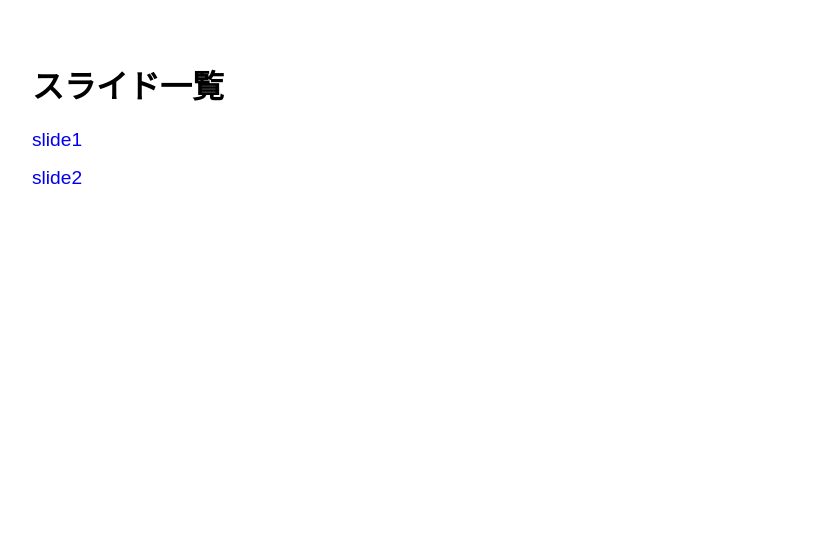
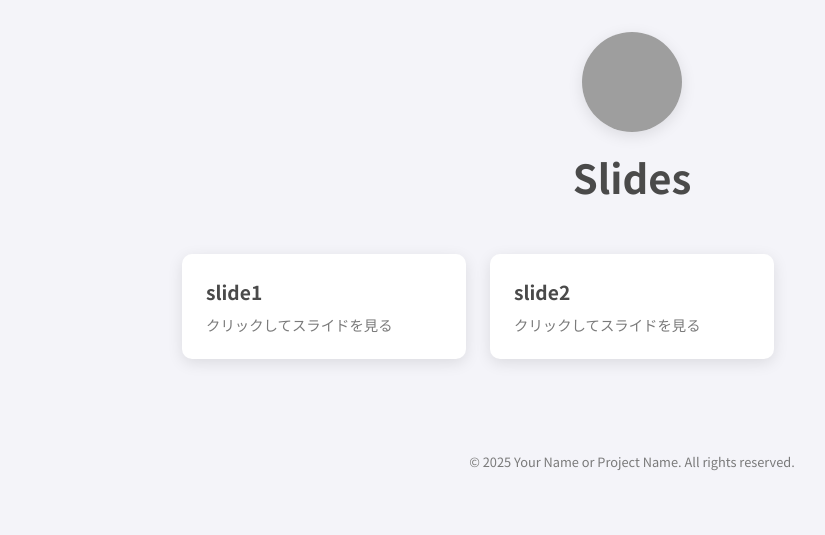
Before and after one commit to KokiWakatsuki/marp-slides, a plain HTML site: page index.html in a window 1280 px wide. Shown: the whole page, without its empty margins (8-833 px from the left). Drawn offline with Linux system fonts and the light colour scheme; grey boxes are pictures that could not be loaded.

Commit message:
deploy: 6f0cdf546daa6381be23a5f10126cfc504743f99

```diff
--- a/index.html
+++ b/index.html
@@ -5,19 +5,110 @@
     <meta charset="UTF-8">
     <meta name="viewport" content="width=device-width, initial-scale=1.0">
     <title>スライド一覧</title>
+    <link href="https://fonts.googleapis.com/css2?family=Noto+Sans+JP:wght@400;700&display=swap" rel="stylesheet">
     <style>
-        body { font-family: sans-serif; padding: 2em; }
-        ul { list-style: none; padding: 0; }
-        li { margin: 1em 0; }
-        a { text-decoration: none; font-size: 1.2em; }
-        a:hover { text-decoration: underline; }
+        :root {
+            --primary-color: #4a4a4a;
+            --secondary-color: #7a7a7a;
+            --bg-color: #f4f4f9;
+            --card-bg-color: #ffffff;
+            --shadow-color: rgba(0, 0, 0, 0.1);
+        }
+        body {
+            margin: 0;
+            font-family: 'Noto Sans JP', sans-serif;
+            background-color: var(--bg-color);
+            color: var(--primary-color);
+        }
+        .container {
+            max-width: 900px;
+            margin: 0 auto;
+            padding: 2rem;
+        }
+        header {
+            display: flex;
+            align-items: center;
+            justify-content: center;
+            flex-direction: column;
+            margin-bottom: 3rem;
+            text-align: center;
+        }
+        .icon {
+            width: 100px;
+            height: 100px;
+            border-radius: 50%;
+            object-fit: cover;
+            margin-bottom: 1rem;
+            box-shadow: 0 4px 15px var(--shadow-color);
+        }
+        header h1 {
+            font-size: 2.5rem;
+            margin: 0;
+            font-weight: 700;
+        }
+        .slide-grid {
+            display: grid;
+            grid-template-columns: repeat(auto-fill, minmax(250px, 1fr));
+            gap: 1.5rem;
+        }
+        .slide-card {
+            background-color: var(--card-bg-color);
+            border-radius: 10px;
+            padding: 1.5rem;
+            text-decoration: none;
+            color: inherit;
+            box-shadow: 0 4px 15px var(--shadow-color);
+            transition: transform 0.3s ease, box-shadow 0.3s ease;
+        }
+        .slide-card:hover {
+            transform: translateY(-5px);
+            box-shadow: 0 8px 25px var(--shadow-color);
+        }
+        .slide-card h3 {
+            margin: 0 0 0.5rem 0;
+            font-size: 1.2rem;
+            color: var(--primary-color);
+        }
+        .slide-card p {
+            margin: 0;
+            font-size: 0.9rem;
+            color: var(--secondary-color);
+        }
+        footer {
+            text-align: center;
+            margin-top: 4rem;
+            padding: 1rem;
+            color: var(--secondary-color);
+            font-size: 0.8rem;
+        }
     </style>
 </head>
 <body>
-    <h1>スライド一覧</h1>
-    <ul>
-        <li><a href="./slides/slide1.html">slide1</a></li>
-<li><a href="./slides/slide2.html">slide2</a></li>
-    </ul>
+    <div class="container">
+        <header>
+            <img src="./assets/icon.png" alt="アイコン" class="icon">
+            <h1>Slides</h1>
+        </header>
+
+        <main>
+            <div class="slide-grid">
+
+        <a href="./slides/slide1.html" class="slide-card">
+            <h3>slide1</h3>
+            <p>クリックしてスライドを見る</p>
+        </a>
+
+        <a href="./slides/slide2.html" class="slide-card">
+            <h3>slide2</h3>
+            <p>クリックしてスライドを見る</p>
+        </a>
+
+            </div>
+        </main>
+
+        <footer>
+            <p>&copy; 2025 Your Name or Project Name. All rights reserved.</p>
+        </footer>
+    </div>
 </body>
 </html>
```
Also changed, not shown: 1 other file.
